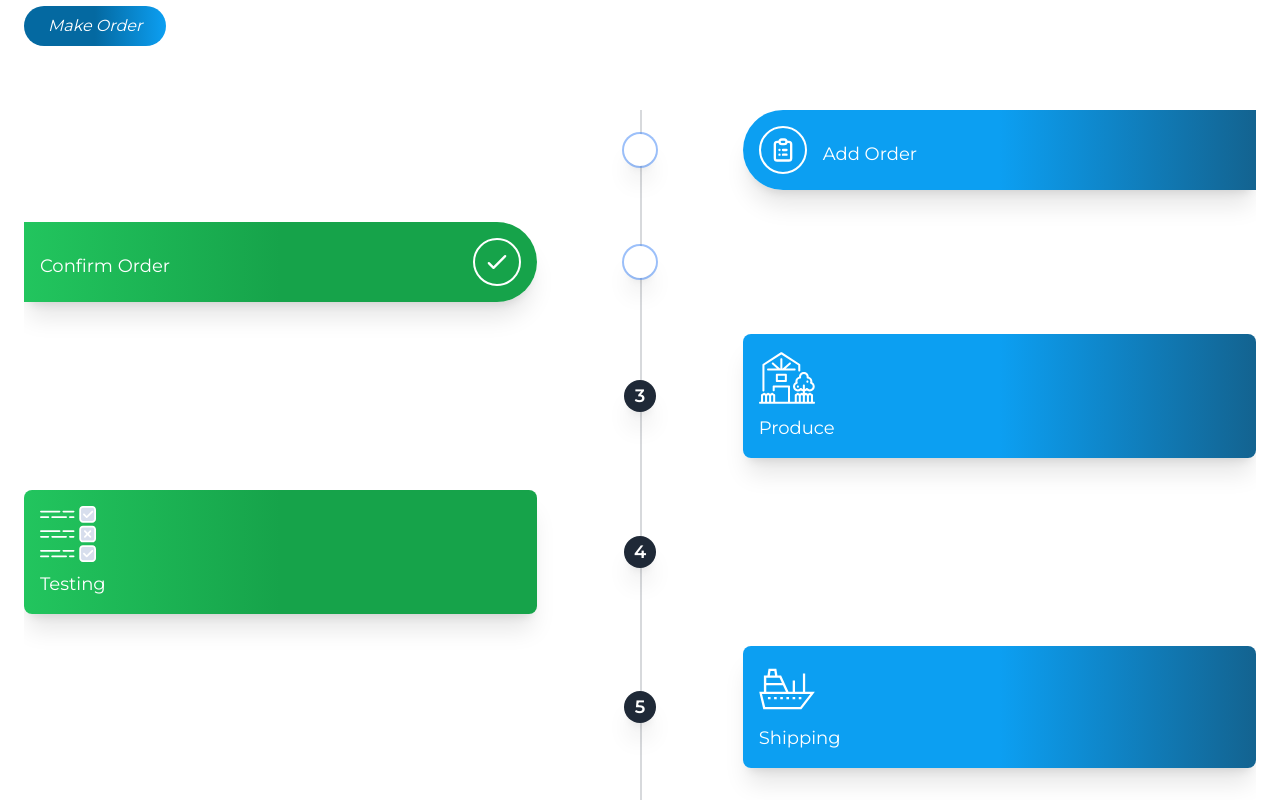
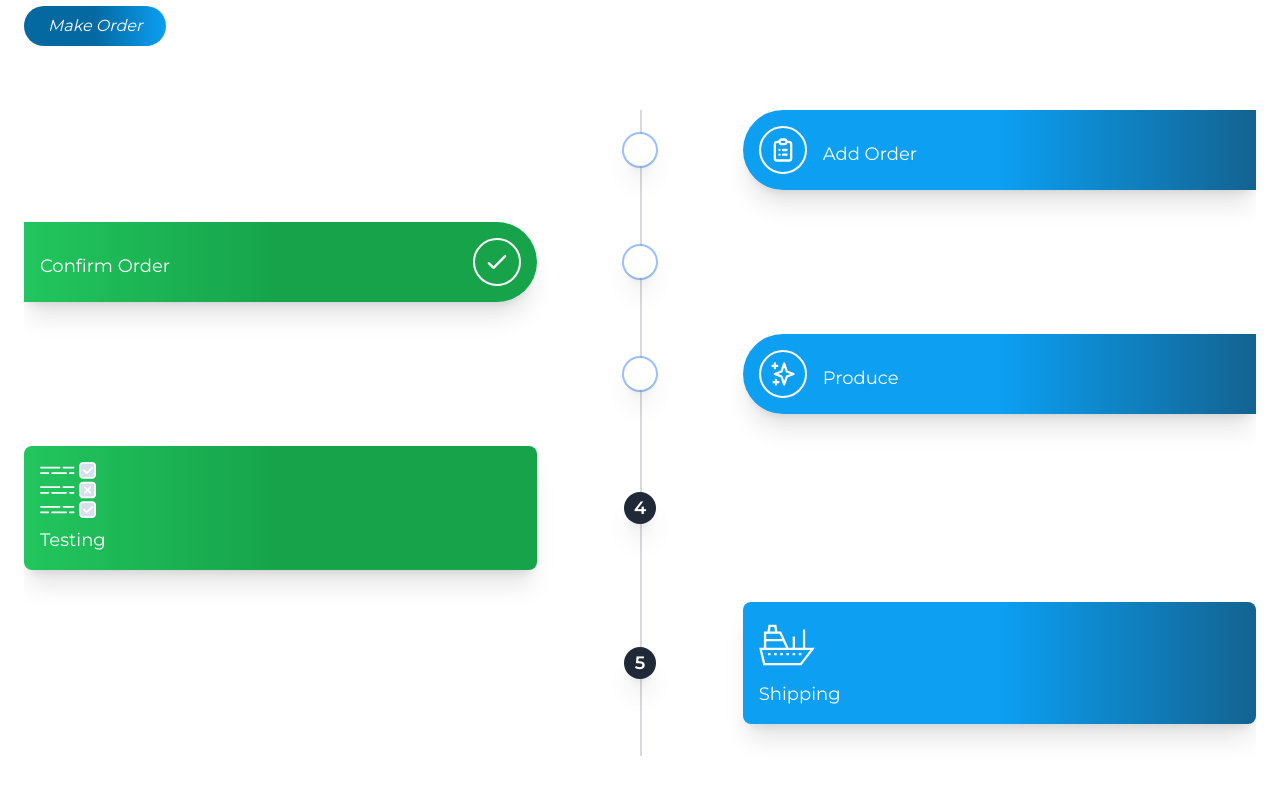
Before and after one commit to mendsalbert/schain, a Next.js app: page / in a window 1280 px wide. Shown: the part 2122-2922 px from the top of the page. After the commit the page ends 2878 px from the top, so only its background shows below. Built offline with nearby package versions, Linux system fonts and the light colour scheme.

Commit message:
schain ui

```diff
--- a/pages/index.tsx
+++ b/pages/index.tsx
@@ -1,5 +1,9 @@
 import React from "react";
-import { CheckIcon, ClipboardListIcon } from "@heroicons/react/outline";
+import {
+  CheckIcon,
+  ClipboardListIcon,
+  SparklesIcon,
+} from "@heroicons/react/outline";
 type Props = {};
 
 const Index = (props: Props) => {
@@ -82,12 +86,14 @@ const Index = (props: Props) => {
 
             <div className="mb-8 flex justify-between items-center w-full right-timeline">
               <div className="order-1 w-5/12"></div>
-              <div className="z-20 flex items-center order-1 bg-gray-800 shadow-xl w-8 h-8 rounded-full">
-                <h1 className="mx-auto font-semibold text-lg text-white">3</h1>
+              <div className="z-20 flex items-center order-1 ring-2 bg-white shadow-xl w-8 h-8 rounded-full">
+                <h1 className="mx-auto font-semibold text-lg text-white">1</h1>
               </div>
-              <div className="order-1 bg-gradient-to-r from-[#0C9FF2] via-[#0C9FF2] text-white to-[#136390] rounded-lg shadow-xl w-5/12  p-4">
-                <img src="/images/production.svg " className="w-14" />
-                <h3 className="mt-2  text-white text-lg">Produce</h3>
+              <div className="rounded-tl-full  flex flex-row justify-between items-center space-x-4 rounded-bl-full order-1 bg-gradient-to-r from-[#0C9FF2] via-[#0C9FF2] text-white to-[#136390] rounded-lg shadow-xl w-5/12  p-4">
+                <div className="border-2 border-white p-2 rounded-full w-max h-max">
+                  <SparklesIcon className="h-7" />
+                </div>
+                <h3 className="mt-2 w-full text-white text-lg">Produce</h3>
               </div>
             </div>
 
```
